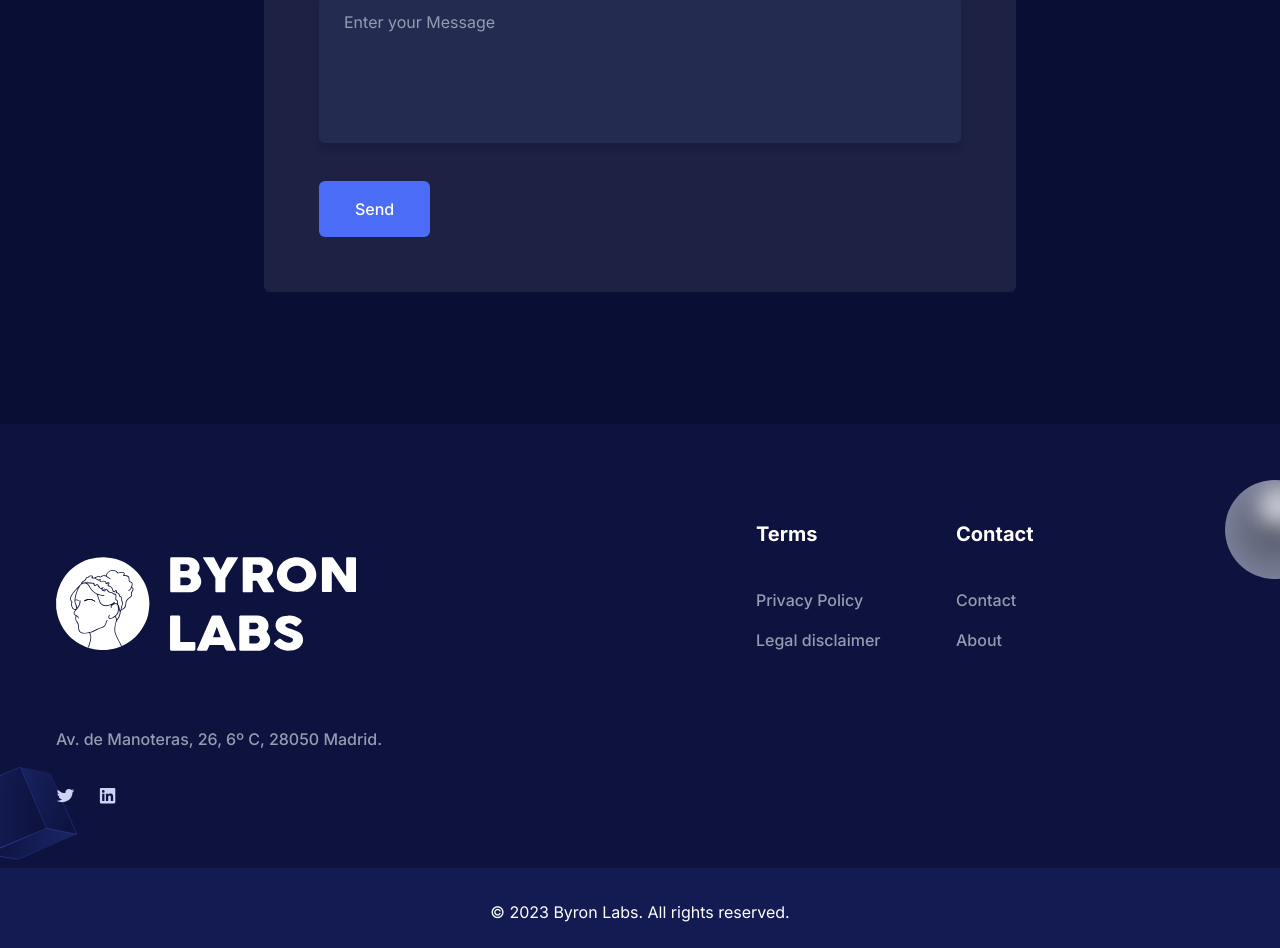
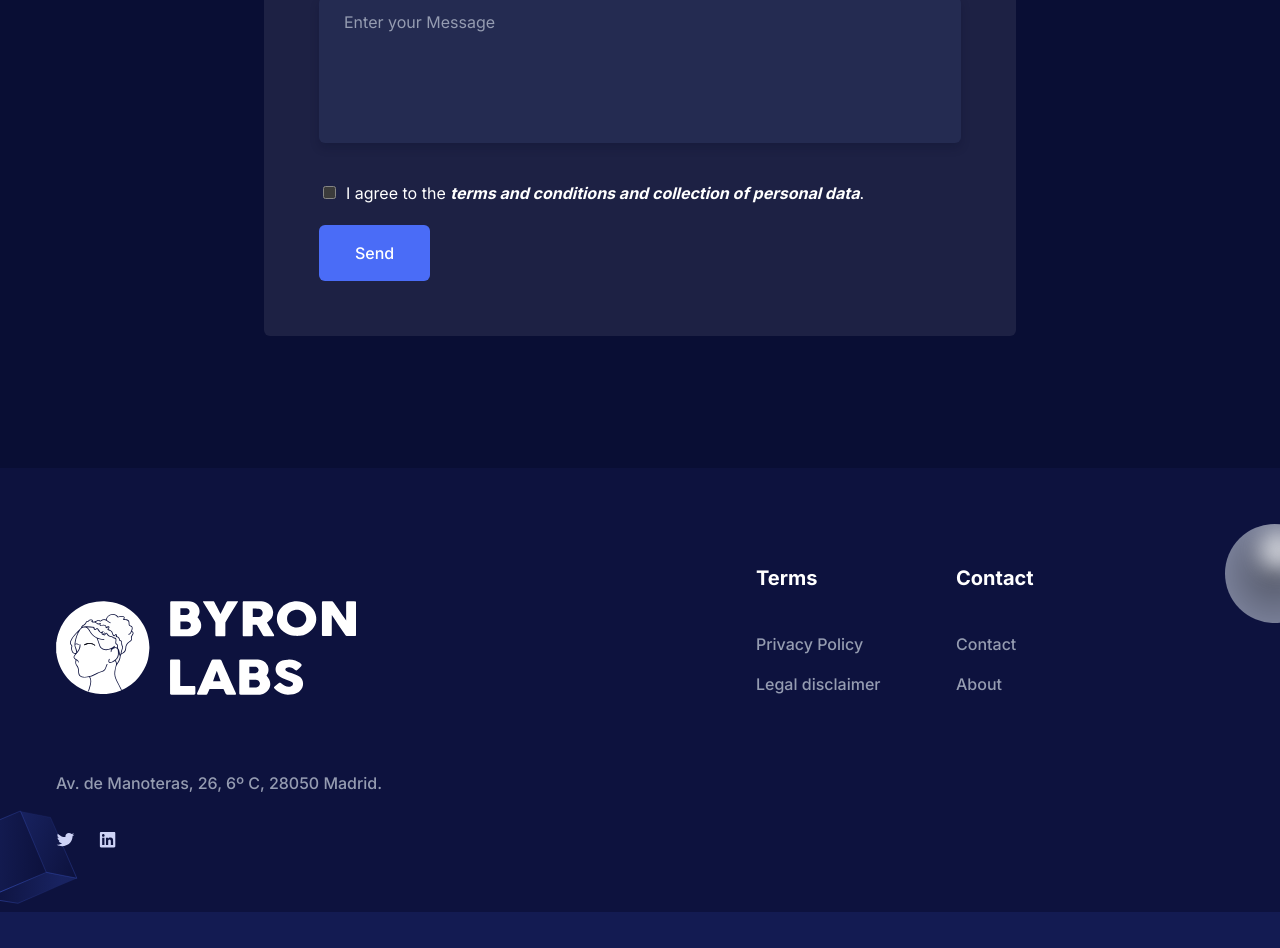
Before and after one commit to ByronLabs/byron-website, a Next.js app: page / in a window 1280 px wide. Shown: the part 3041-3989 px from the top of the page. Built offline with nearby package versions, Linux system fonts and the light colour scheme.

Commit message:
Added Checkbox personal data

```diff
--- a/app/disclaimer/page.tsx
+++ b/app/disclaimer/page.tsx
@@ -125,7 +125,7 @@ const ContactPage = () => {
             <li>Using any device, software, virus, malware, or routine to interfere or attempt
               to interfere with the proper working of the site.</li>
             <li>
-              The use of "phishing", or impersonation of another person acting on your behalf.
+              The use of &quot;phishing&quot;, or impersonation of another person acting on your behalf.
             </li>
             <li>The use of the website to advertise through the presence of links, on-line
               marketing or any other means that could involve the use of fraudulent
@@ -149,7 +149,7 @@ const ContactPage = () => {
           <p className="mb-12 text-base font-medium text-body-color text-justify">
             These conditions of use of the Portal are indefinite. However, Byron Labs reserves the right to
             unilaterally modify these conditions whenever it deems appropriate. Any modification shall
-            enter into force at the time it is published on the Portal's home page.
+            enter into force at the time it is published on the Portal&apos;s home page.
           </p>
         </div>
       </section>
--- a/components/Contact/index.tsx
+++ b/components/Contact/index.tsx
@@ -1,12 +1,20 @@
 "use client";
 
 import { useState } from 'react';
+import { Box, Checkbox, Link } from '@chakra-ui/react'
 
 const Contact = () => {
   const [name, setName] = useState('');
   const [email, setEmail] = useState('');
   const [message, setMessage] = useState('');
   const [submitted, setSubmitted] = useState(false);
+  const [termsChecked, setTermsChecked] = useState(false);
+  const [dataCollectionChecked, setDataCollectionChecked] = useState(false);
+
+  const handleTermsChange = () => {
+    setTermsChecked(!termsChecked);
+  };
+
 
   const handleSubmit = async (event: React.FormEvent<HTMLFormElement>) => {
     event.preventDefault();
@@ -15,6 +23,11 @@ const Contact = () => {
 
     const object = Object.fromEntries(formData)
     const json = JSON.stringify(object)
+
+    if (!termsChecked) {
+      alert('You must accept the terms and the collection of personal data to proceed.');
+      return;
+    }
 
     const response = await fetch('https://api.web3forms.com/submit', {
       method: 'POST',
@@ -29,6 +42,9 @@ const Contact = () => {
       console.log(result)
       setSubmitted(true);
     }
+
+
+
   };
 
   if (submitted) {
@@ -65,6 +81,7 @@ const Contact = () => {
                         Your Name
                       </label>
                       <input
+                        name="Name"
                         type="text"
                         placeholder="Enter your name"
                         className="w-full rounded-md border border-transparent py-3 px-6 text-base text-body-color placeholder-body-color shadow-one outline-none focus:border-primary focus-visible:shadow-none dark:bg-[#242B51] dark:shadow-signUp"
@@ -83,6 +100,7 @@ const Contact = () => {
                         Your Email
                       </label>
                       <input
+                        name="Email"
                         type="email"
                         placeholder="Enter your email"
                         className="w-full rounded-md border border-transparent py-3 px-6 text-base text-body-color placeholder-body-color shadow-one outline-none focus:border-primary focus-visible:shadow-none dark:bg-[#242B51] dark:shadow-signUp"
@@ -101,7 +119,7 @@ const Contact = () => {
                         Your Message
                       </label>
                       <textarea
-                        name="message"
+                        name="Message"
                         rows={5}
                         placeholder="Enter your Message"
                         className="w-full resize-none rounded-md border border-transparent py-3 px-6 text-base text-body-color placeholder-body-color shadow-one outline-none focus:border-primary focus-visible:shadow-none dark:bg-[#242B51] dark:shadow-signUp"
@@ -111,6 +129,18 @@ const Contact = () => {
                       ></textarea>
                     </div>
                   </div>
+                  <label style={{marginBottom: '20px', marginLeft: '20px'}}>
+                    <input
+                      type="checkbox"
+                      checked={termsChecked}
+                      onChange={handleTermsChange}
+                      required
+                    />
+                    <span style={{ marginLeft: '10px'}} className='ml-2 text-md text-dark dark:text-white'>
+                      I agree to the <a href="https://byronlabs.io/privacy-policy.html"> <em><strong> terms and conditions and collection of personal data</strong></em></a>.
+                    </span>
+                  </label>
+
                   <div className="w-full px-4">
                     <button className="rounded-md bg-primary py-4 px-9 text-base font-medium text-white transition duration-300 ease-in-out hover:bg-opacity-80 hover:shadow-signUp">
                       Send
--- a/package.json
+++ b/package.json
@@ -9,6 +9,7 @@
     "lint": "next lint"
   },
   "dependencies": {
+    "@chakra-ui/react": "^2.8.1",
     "@next/font": "13.1.6",
     "eslint": "8.33.0",
     "eslint-config-next": "13.1.6",
```
Also changed, not shown: app/.well-known/page.tsx (deleted), 1 other file (tests, documents, lock files or other folders).
